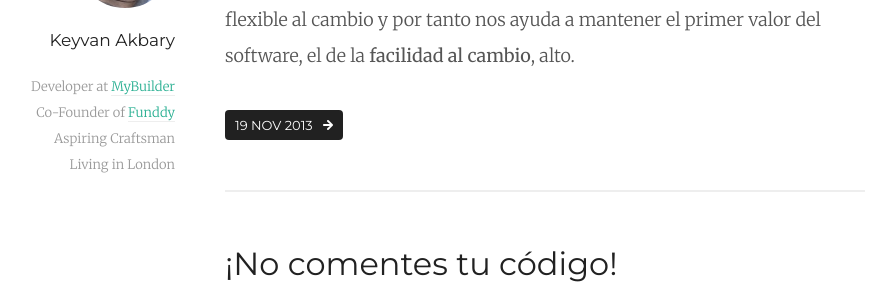
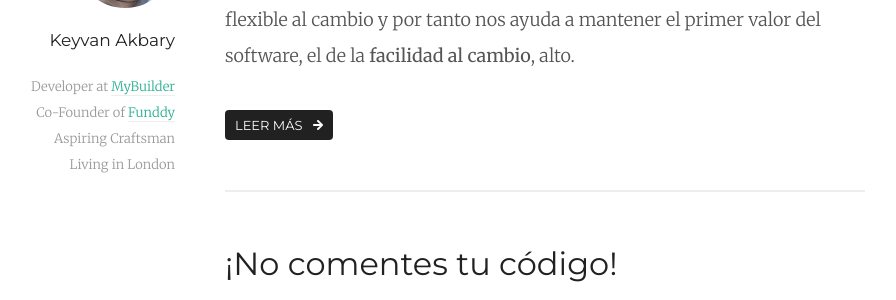
Before and after one commit to keyvanakbary/keyvanakbary.com, a Jekyll site: the page built from index.html, in a window 1280 px wide and 900 px high, scrolled down 1677 px. Shown: the part 143-443 px from the top of the window, without its empty margins (95-991 px from the left). Built offline with Jekyll 4.4.1, drawn with Linux system fonts in a browser that asks for light colours; nearby versions of some CDN libraries; Markdown is read by kramdown in place of the engine named in the settings; some of the changed text lies outside the part shown.

Commit message:
Add read more button

```diff
--- a/index.html
+++ b/index.html
@@ -15,7 +15,7 @@ description: Co-Founder of Funddy. Software Journeyman and Aspiring Craftsman.
             </div>
 
             <div class="post-data">
-                <a class="timestamp button" href="{{ post.url }}">{{ post.date | date_to_string }}<span class="arrow right"></span></a>
+                <a class="timestamp button" href="{{ post.url }}">Leer más<span class="arrow right"></span></a>
             </div>
         </div>
     {%  endif %}
```
